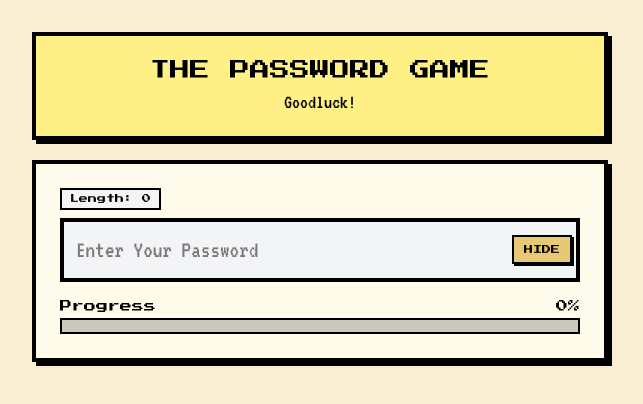
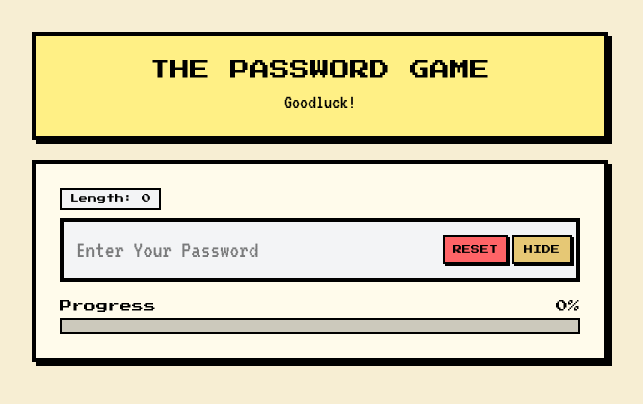
Before and after one commit to nandinatsetseg-alt/password-game, a Next.js app: page / in a window 1280 px wide. Shown: the top 404 px of the page, without its empty margins (320-963 px from the left). Built offline with nearby package versions, Linux system fonts and the light colour scheme.

Commit message:
reset button

```diff
--- a/src/app/page.js
+++ b/src/app/page.js
@@ -192,14 +192,19 @@ export default function Home() {
             </span>
           </div>
           <div className="relative flex items-center">
-            <input
-              className={`w-full border-4 p-3 pr-28 font-['VT323'] text-2xl outline-none transition-colors ${currentTheme.input}`}
+              <input className={`w-full border-4 p-3 pr-44 font-['VT323'] text-2xl outline-none transition-colors ${currentTheme.input}`}
               type={showPassword ? "text" : "password"}
               placeholder="Enter Your Password"
               value={password}
-              onChange={(e) => setPassword(e.target.value)}
-            />
-            <button onClick={() => setShowPassword(!showPassword)} className={`absolute right-2 font-['Press_Start_2P'] text-[9px] bg-[#e6c875] hover:bg-[#d8b863] text-black border-2 border-black px-2.5 py-1.5 shadow-[2px_2px_0px_0px_#000] active:translate-y-[1px] active:shadow-none select-none uppercase ${currentTheme.accent}`}>{showPassword ? "HIDE" : "SHOW"}</button>
+              onChange={(e) => setPassword(e.target.value)}/>
+              <div className="absolute right-2 flex space-x-1">
+                  <button onClick={() => {setPassword(""); setPrevPassedCount(0);}} className="font-['Press_Start_2P'] text-[9px] bg-red-400 hover:bg-red-300 text-black border-2 border-black px-2 py-1.5 shadow-[2px_2px_0px_0px_#000] active:translate-y-[1px] active:shadow-none select-none uppercase" title="Reset Password">
+                        RESET
+                  </button>
+                  <button onClick={() => setShowPassword(!showPassword)} className={`font-['Press_Start_2P'] text-[9px] bg-[#e6c875] hover:bg-[#d8b863] text-black border-2 border-black px-2.5 py-1.5 shadow-[2px_2px_0px_0px_#000] active:translate-y-[1px] active:shadow-none uppercase ${currentTheme.accent}`}>
+                    {showPassword ? "HIDE" : "SHOW"}
+                  </button>
+              </div>
           </div>
           <div className="mt-4">
               <div className="flex justify-between items-center mb-1 text-xs font-['Press_Start_2P']">
```
